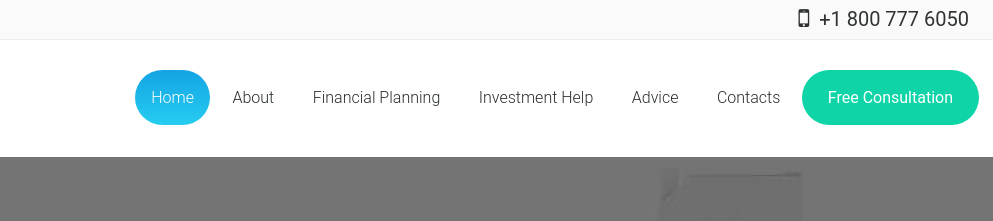
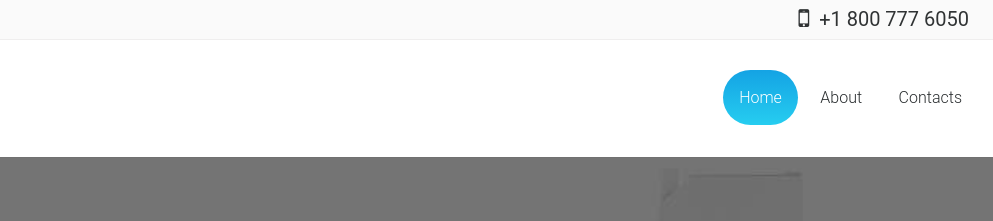
Before and after one commit to xavoctechnocratspvtltd/casknadga-web, a plain HTML site: page layout/default.html in a window 1280 px wide. Shown: the top 221 px of the page, 287-1280 px from the left. Drawn offline with Linux system fonts and the light colour scheme; files that its build step writes are made by us from their sources; files whose address does not match are found by name.

Commit message:
remove un unsed menu

```diff
--- a/layout/default.html
+++ b/layout/default.html
@@ -47,11 +47,11 @@
                         <ul class="rd-navbar-nav">
                         <li class="active"><a href="./">Home</a></li>
                         <li><a href="about.html">About</a></li>
-                        <li><a href="planning.html">Financial Planning</a></li>
-                        <li><a href="investment.html">Investment Help</a></li>
-                        <li class="rd-navbar--has-dropdown rd-navbar-submenu"><a href="advice.html">Advice</a>
+                        <!-- <li><a href="planning.html">Financial Planning</a></li> -->
+                        <!-- <li><a href="investment.html">Investment Help</a></li> -->
+                        <!-- <li class="rd-navbar--has-dropdown rd-navbar-submenu"><a href="advice.html">Advice</a> -->
 
-                        <ul class="rd-navbar-dropdown rd-navbar-open-right">
+                        <!-- <ul class="rd-navbar-dropdown rd-navbar-open-right">
                         <li class="rd-navbar--has-dropdown rd-navbar-submenu"><a href="articles.html">Articles</a>
                         <ul class="rd-navbar-dropdown rd-navbar-open-right" style="">
                         <li><a href="single-post.html">Single post</a></li>
@@ -60,10 +60,10 @@
                         <li><a href="audio.html">Audio</a></li>
                         <li><a href="books.html">Books</a></li>
                         <li><a href="video.html">Video</a></li>
-                        </ul>
+                        </ul> -->
                         <span class="rd-navbar-submenu-toggle"></span></li>
                         <li><a href="contacts.html">Contacts</a></li>
-                        <li class="extra-link"><a href="free-consultation.html"><span>Free Consultation</span></a></li>
+                        <!-- <li class="extra-link"><a href="free-consultation.html"><span>Free Consultation</span></a></li> -->
                         </ul>
                         </div>
                         </div>
```
